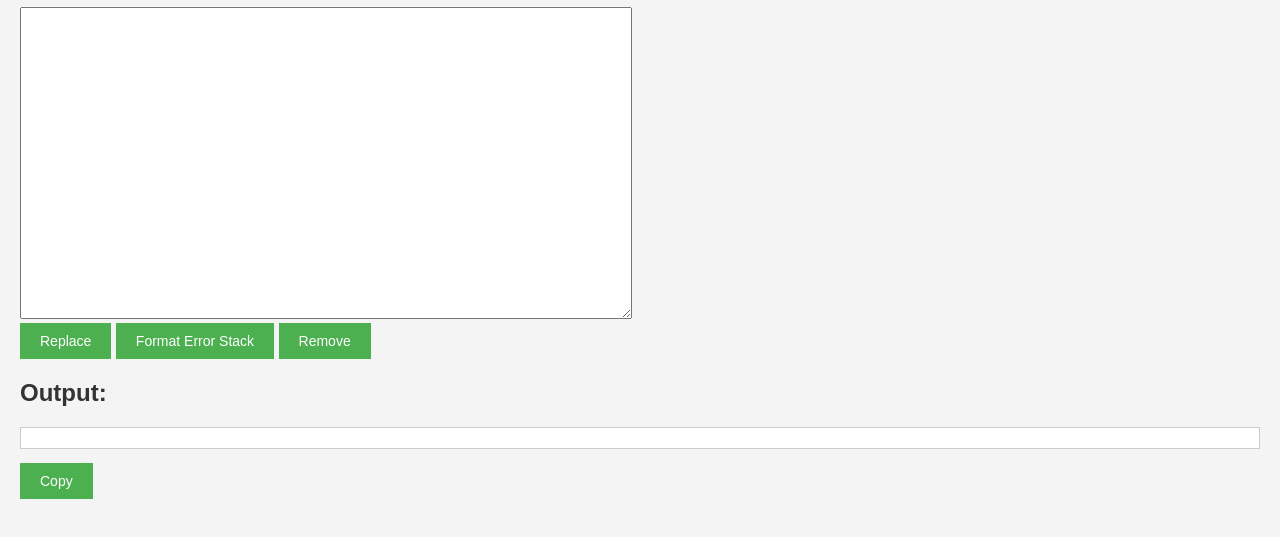
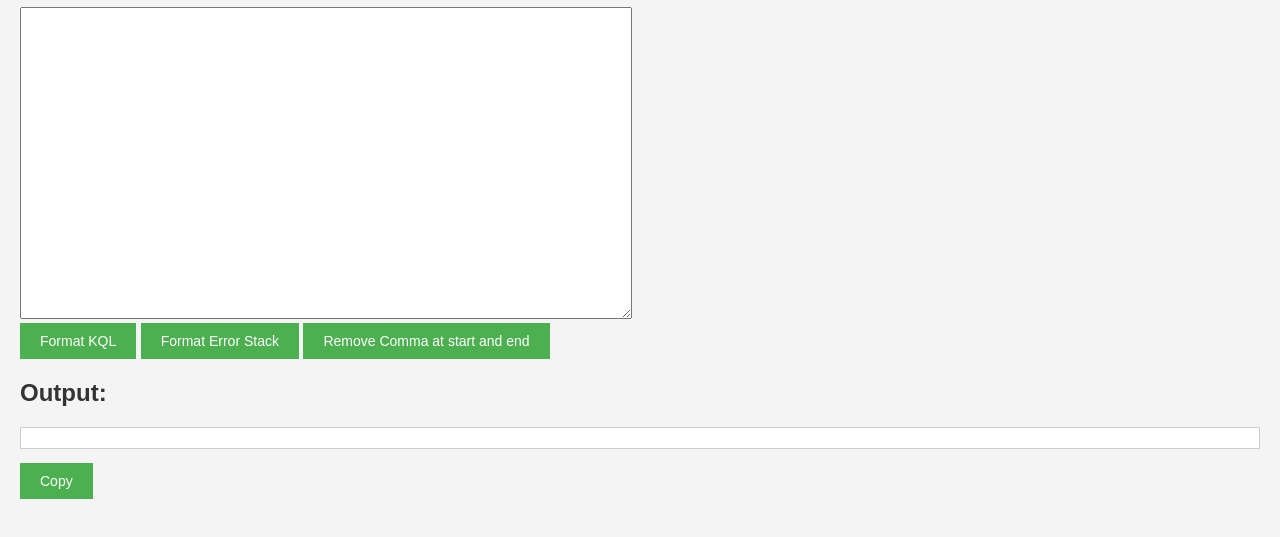
Before and after one commit to CRtree/String-remove, a plain HTML site: page index.html in a window 1280 px wide. Shown: the part 121-658 px from the top of the page. Drawn offline with Linux system fonts and the light colour scheme.

Commit message:
Update index.html

```diff
--- a/index.html
+++ b/index.html
@@ -101,9 +101,9 @@
   <label for="originalString">Enter the original string:</label>
   <textarea id="originalString"></textarea>
   <br>
-  <button onclick="replaceString()">Replace</button>
+  <button onclick="replaceString()">Format KQL</button>
   <button onclick="formatErrorString()">Format Error Stack</button>
-  <button onclick="removeString()">Remove</button>
+  <button onclick="removeString()">Remove Comma at start and end</button>
   <h2>Output:</h2>
   <p id="output"></p>
   <button onclick="copyText('output')">Copy</button>
```
